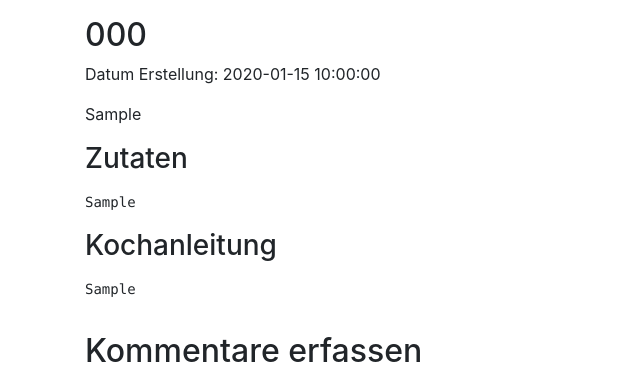
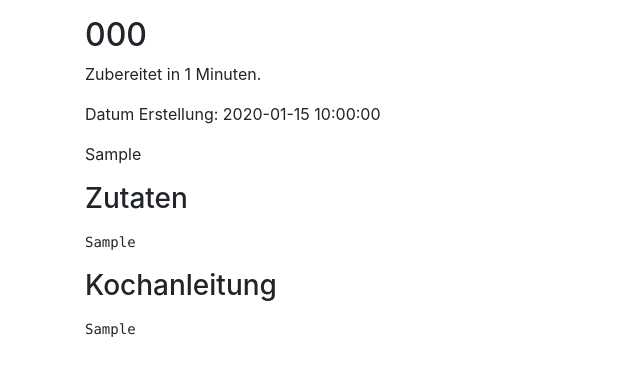
Before and after one commit to ram0n1234/Genuswerk, a Flask app: page /rezept/1 in a window 1280 px wide. Shown: the part 112-484 px from the top of the page, without its empty margins (0-640 px from the left). Run offline with Flask 3, Linux system fonts and the light colour scheme; the visitor is signed in with stand-in values (Sample User, id 1); tables that the repository leaves empty hold one stand-in row (values such as "Sample post"); some libraries are stand-ins or nearby versions.

Commit message:
Add files via upload

```diff
--- a/app/templates/rezept.html
+++ b/app/templates/rezept.html
@@ -26,6 +26,7 @@
     <div class="row mt-3">
         <div class="col-md-6">
             <h2>{{ rezept.titel }}</h2>
+            <p>Zubereitet in {{ rezept.zubereitungsdauer }} Minuten.</p>
             <p>Datum Erstellung: {{ rezept.datum_erstellung }}</p>
             <p>{{ rezept.beschreibung }}</p>
             <h3>Zutaten</h3>
```
